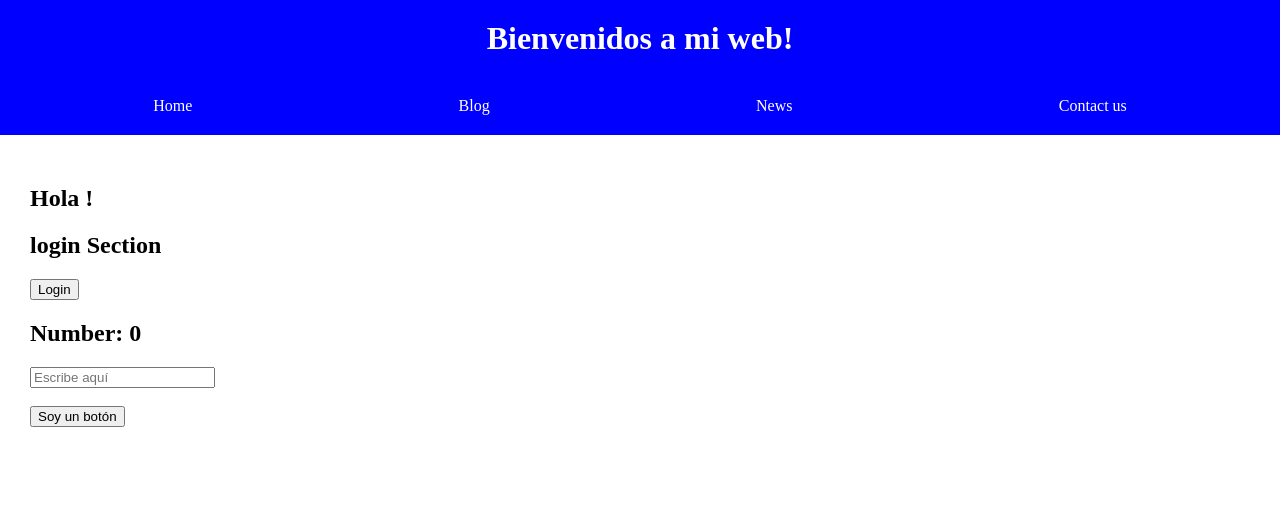
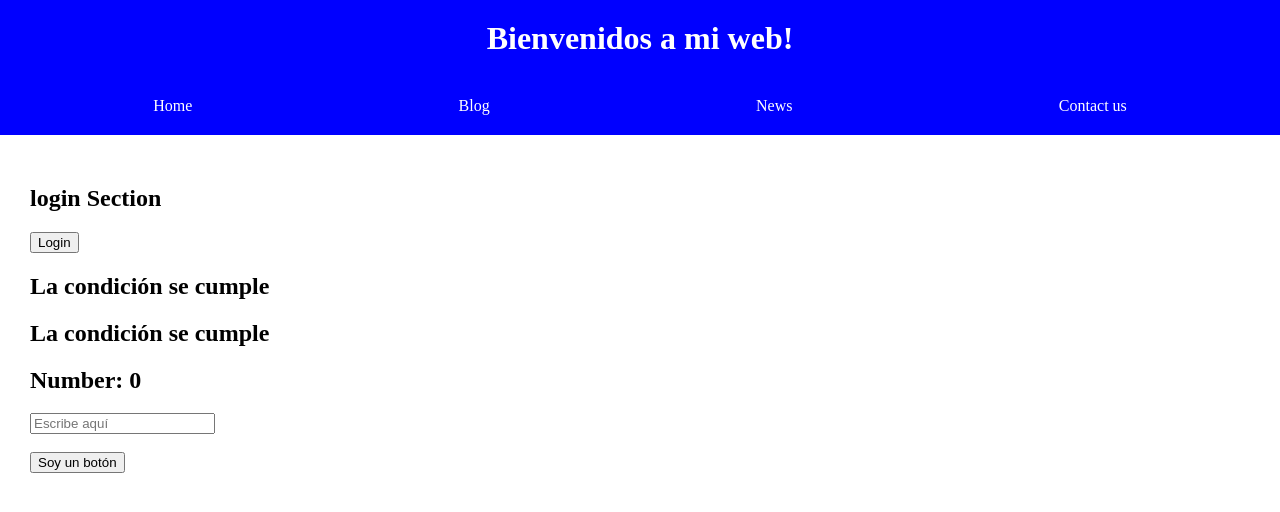
Before and after one commit to cristianregueiromartinez69/ProyectoReact, a React app: page / in a window 1280 px wide. Shown: the top 512 px of the page. Built offline with nearby package versions, Linux system fonts and the light colour scheme; the HTML template or start-up script is replaced by a standard one.

Commit message:
aprendiendo mostrar ocultar informacion condicional

```diff
--- a/src/App.jsx
+++ b/src/App.jsx
@@ -24,7 +24,9 @@ function App() {
     blog: "Blog",
     news: "News",
     contact: "Contact us"
-  }
+  };
+
+  const condition = true;
 
   const [user, setUser] = useState({
 
@@ -52,9 +54,18 @@ function App() {
     <>
     <HeaderComponent greetings={greetings} links={links}></HeaderComponent>
     <main className='main-content'>
-     <h2 onClick={sayHello}>Hola {user.username}!</h2>
+     {user.username  && <h2 onClick={sayHello}>Hola {user.username}!</h2>}
 
       <Login handleLogin={login}></Login>
+
+      {condition && <h2>La condición se cumple</h2>}
+      {!condition && <h2>La condición no se cumple</h2>}
+
+      {condition ? (
+        <h2>La condición se cumple</h2>
+      ) : (
+        <h2>La condición no se cumple</h2>
+      )}
 
      <h2 onClick={addOne}>Number: {number}</h2>
 
```
